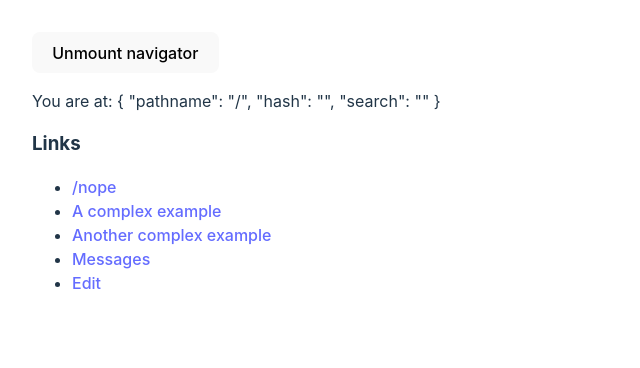
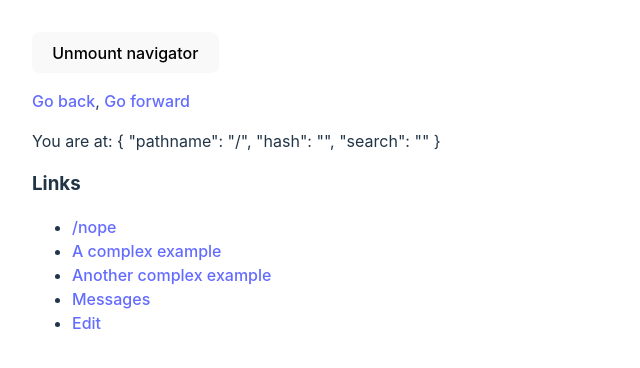
Before and after one commit to chrisfarber/micro-router, a React (Vite) app: page / in a window 1280 px wide. Shown: the top 368 px of the page, without its empty margins (0-640 px from the left). Built offline with nearby package versions, Linux system fonts and the light colour scheme.

Commit message:
navigator go

```diff
--- a/src/app/App.tsx
+++ b/src/app/App.tsx
@@ -1,4 +1,4 @@
-import { useState } from "react";
+import { MouseEvent, useCallback, useState } from "react";
 import { NavigatorProvider, useNavigator } from "../lib";
 import * as Path from "../lib/definition";
 import { BrowserHistory } from "../lib/history/browser";
@@ -33,6 +33,22 @@ const TestingNavTypes = () => {
   return <div></div>;
 };
 
+const Go = ({ offset, title }: { offset: number; title: string }) => {
+  const nav = useNavigator();
+  const onClick = useCallback(
+    (e: MouseEvent) => {
+      e.preventDefault();
+      nav.go(offset);
+    },
+    [nav, offset],
+  );
+  return (
+    <a href="#" onClick={onClick}>
+      {title}
+    </a>
+  );
+};
+
 function App() {
   const [mounted, setMounted] = useState(true);
   return (
@@ -45,6 +61,11 @@ function App() {
       {mounted && (
         <NavigatorProvider history={history}>
           <div className="App">
+            <p>
+              <Go title="Go back" offset={-1} />
+              {", "}
+              <Go title="Go forward" offset={1} />
+            </p>
             <Where />
             <h3>Links</h3>
             <div>
--- a/src/lib/navigator.ts
+++ b/src/lib/navigator.ts
@@ -7,6 +7,8 @@ type StopListening = () => void;
 
 export interface INavigator {
   get location(): Location;
+
+  go(offset: number): void;
 
   push(path: string): void;
   push<P extends ConstPath>(path: P): void;
@@ -47,6 +49,11 @@ export class Navigator implements INavigator {
     };
   }
 
+  go(offset: number): void {
+    this.history.go(offset);
+    this.updateAndNotify();
+  }
+
   push(path: string | Path, params?: unknown): void {
     if (typeof path === "string") {
       this.history.push(path);
```
